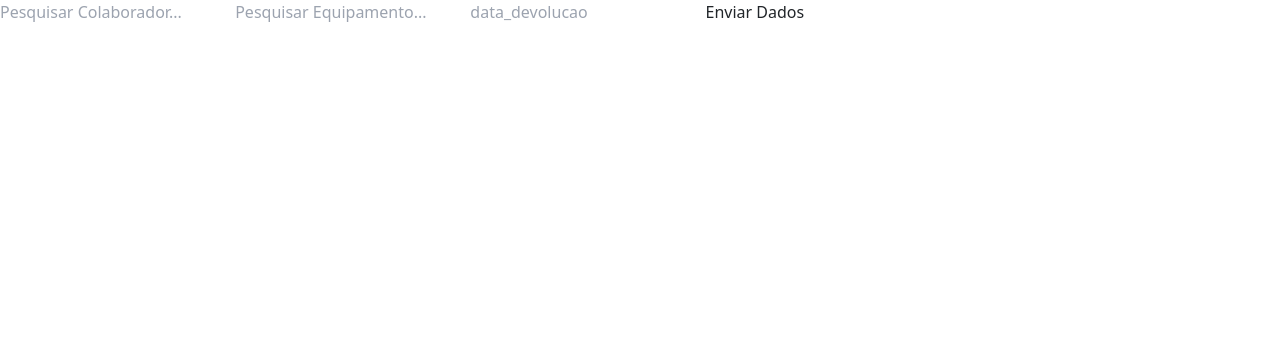
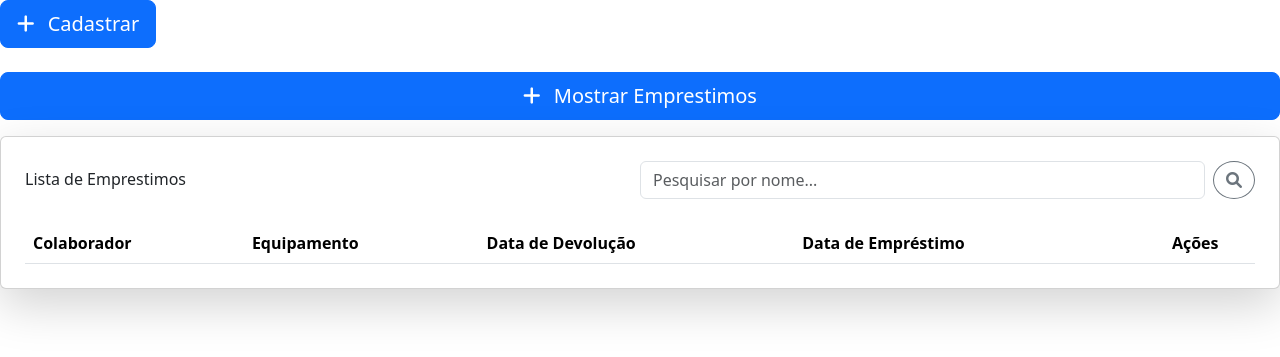
Before and after one commit to GabrielNHachmann/Controle-de-EPI, a Django app: page /emprestimo/ in a window 1280 px wide. Shown: the top 357 px of the page. Run offline with Django 5.2, Linux system fonts and the light colour scheme; tables that the repository leaves empty hold one stand-in row (values such as "Sample post"); lists and menus that the app fills with data are empty; some libraries are stand-ins or nearby versions.

Commit message:
finshed all of the pendences the last thing is to make the app bet

```diff
--- a/control/app/models.py
+++ b/control/app/models.py
@@ -34,7 +34,7 @@ class Emprestimo(models.Model):
         on_delete=models.CASCADE
     )
 
-    data_emprestimo = models.DateTimeField(auto_now_add=True, null=True, blank=True)
+    data_emprestimo = models.DateTimeField(auto_now_add=True)
     data_devolucao = models.DateTimeField(null=True, blank=True)
 
 def __str__(self):
--- a/control/app/templates/app/pages/colaboradores.html
+++ b/control/app/templates/app/pages/colaboradores.html
@@ -10,10 +10,6 @@
                 Painel de Colaboradores
             </h1>
             <div class="flex items-center space-x-4 w-full md:w-auto">
-                <form action="" method="GET" class="relative flex items-center flex-grow">
-                    <input type="search" name="search" placeholder="Pesquisar por nome..." class="pl-10 pr-4 py-2 rounded-full w-full text-gray-900 dark:text-gray-100 bg-white dark:bg-gray-800 focus:outline-none focus:ring-2 focus:ring-blue-500 shadow-md">
-                    <span class="absolute left-3 text-gray-400"><i class="fas fa-search"></i></span>
-                </form>
                 <button onclick="openModal('create-modal')" class="bg-blue-600 hover:bg-blue-700 text-white font-bold py-2 px-6 rounded-full shadow-lg transition transform hover:scale-105">
                     <i class="fas fa-plus mr-2"></i> Adicionar
                 </button>
@@ -112,7 +108,6 @@
                 </div>
             </div>
             {% empty %}
-            <p class="text-center col-span-full text-gray-500 dark:text-gray-400">Nenhum colaborador encontrado.</p>
             {% endfor %}
         </div>
     </div>
--- a/control/app/templates/app/pages/emprestimo.html
+++ b/control/app/templates/app/pages/emprestimo.html
@@ -1,11 +1,82 @@
 {% include 'app/partials/doctype.html' %}
 <body>
     <form action="{% url 'criar_emprestimo' %}" method="POST" class="mb-3">
-        {% csrf_token %}
-        <input type="search" name="nome_do_colaborador_input" placeholder="Pesquisar Colaborador...">
-        <input type="search" name="nome_do_equipamento_input" placeholder="Pesquisar Equipamento...">
-        <input type="search" name="data_devolucao" placeholder="data_devolucao">
-        <button type="submit">Enviar Dados</button>
-    </form>
+
+              {% csrf_token %}
+
+              {% for field in form %}
+                <div class="mb-3">
+                  <label for="{{ field.id_for_label }}" class="form-label">{{ field.label }}</label>
+                  {{ field }}
+                </div>
+              {% endfor %}
+
+
+                  <button type="submit" class="btn btn-primary btn-lg">
+                  <i class="fas fa-plus me-2"></i> Cadastrar
+                </button>
+            </form>
+
+            <form action="{% url 'show_emprestimos' %}" method="GET" class="mb-3">
+
+              {% csrf_token %}
+
+
+              <div class="d-grid mt-4">
+                <button type="submit" class="btn btn-primary btn-lg">
+                  <i class="fas fa-plus me-2"></i> Mostrar Emprestimos
+                </button>
+              </div>
+            </form>
+          </div>
+        </div>
+      </div>
+    </div>
+
+    <div class="row justify-content-center">
+      <div class="col-12">
+        <div class="card shadow-lg">
+          <div class="card-body p-4">
+            <div class="d-flex justify-content-between align-items-center mb-4">
+              <h2 class="card-title mb-0">Lista de Emprestimos</h2>
+              <form action="" class="search-form d-flex w-50 ms-auto">
+                <input type="search" class="form-control me-2" name="search" placeholder="Pesquisar por nome...">
+                <button type="submit" class="btn btn-outline-secondary rounded-circle">
+                  <i class="fas fa-search"></i>
+                </button>
+              </form>
+            </div>
+
+            <div class="table-responsive">
+              <table class="table table-hover mb-0">
+                <thead>
+                  <tr>
+                    <th>Colaborador</th>
+                    <th>Equipamento</th>
+                    <th>Data de Devolução</th>
+                    <th>Data de Empréstimo</th>
+                    <th class="text-center">Ações</th>
+                  </tr>
+                </thead>
+                <tbody>
+                  {% for i in emprestimo %}
+                  <tr>
+                    <td>{{ i.colaborador }}</td>
+                    <td>{{ i.equipamento }}</td>
+                    <td>{{ i.data_devolucao }}</td>
+                    <td>{{ i.data_emprestimo}}</td>
+                    <td class="text-center">
+                  {% endfor %}
+                </tbody>
+              </table>
+            </div>
+          </div>
+        </div>
+      </div>
+    </div>
+  </main>
+
+
+  <script src="https://cdn.jsdelivr.net/npm/bootstrap@5.3.3/dist/js/bootstrap.bundle.min.js" xintegrity="sha384-YvpcrYf0tY3lHB60NNkmXc5s9fDVZLESaAA55NDzOxhy9GkcIdslK1eN7N6jIeHz" crossorigin="anonymous"></script>
 </body>
 </html>
--- a/control/app/templates/app/pages/equipamentos.html
+++ b/control/app/templates/app/pages/equipamentos.html
@@ -109,3 +109,4 @@
   <script src="https://cdn.jsdelivr.net/npm/bootstrap@5.3.3/dist/js/bootstrap.bundle.min.js" xintegrity="sha384-YvpcrYf0tY3lHB60NNkmXc5s9fDVZLESaAA55NDzOxhy9GkcIdslK1eN7N6jIeHz" crossorigin="anonymous"></script>
 
 </body>
+</html>
--- a/control/app/views.py
+++ b/control/app/views.py
@@ -1,8 +1,6 @@
 from django.shortcuts import render, redirect, get_object_or_404, HttpResponse
-from .models import Equipamento
-from .models import Colaborador
-from .models import Emprestimo
-from .form import EquipamentoForm
+from .models import Equipamento, Colaborador, Emprestimo
+from .form import EquipamentoForm, EmprestimoForm
 
 
 # Create your views here.
@@ -118,19 +116,27 @@ def editar_equip_status(request, id):
 
 def criar_emprestimo(request):
     if request.method == 'POST':
-        nome_colaborador = request.POST.get('nome_do_colaborador_input') # Nome enviado pelo formulário
-        nome_equipamento = request.POST.get('nome_do_equipamento_input')
-        data_devolucao = request.POST.get('data_devolucao')
+        form = EmprestimoForm(request.POST)
 
-            # 1. Busca o objeto Colaborador no banco de dados pelo nome
-        colaborador_obj = Colaborador.objects.get(nome=nome_colaborador)
-        equipamento_obj = Equipamento.objects.get(nome=nome_equipamento)
+        if form.is_valid():
+            form.save()
 
-            # 2. Atribui o objeto (instância) à Foreign Key
-        emprestimo = Emprestimo(
-            colaborador=colaborador_obj,
-            equipamento=equipamento_obj,
-            data_devolucao=data_devolucao
-        )
-        emprestimo.save()
-        return redirect('criar_emprestimo')
+            return redirect('criar_emprestimo')
+
+    else:
+        form = EmprestimoForm()
+
+    return render(request, 'app/pages/emprestimo.html', {
+        'form': form,
+        'emprestimo': emprestimo
+    })
+
+def show_equipamento(request):
+    if request.method == 'GET':
+        equipamentos = Equipamento.objects.all()
+        return render(request, 'app/pages/relatorio.html', {'equipamentos': equipamentos})
+
+def show_emprestimos(request):
+    if request.method == 'GET':
+        emprestimo = Emprestimo.objects.all()
+        return render(request, 'app/pages/emprestimo.html', {'emprestimo': emprestimo})
--- a/control/control/urls.py
+++ b/control/control/urls.py
@@ -36,4 +36,6 @@ urlpatterns = [
     path('equipamentos/<int:id>/deletar/', views.deletar_equipamento, name='deletar_equipamento'),
     path('editar_equip_status/<int:id>', views.editar_equip_status, name='editar_equip_status'),
     path('criar_emprestimo/', views.criar_emprestimo, name='criar_emprestimo'),
+    path('show_equipamento/', views.show_equipamento, name='show_equipamento'),
+    path('show_emprestimos/', views.show_emprestimos, name='show_emprestimos')
 ]
```
Also changed, not shown: control/app/form.py (+12 -1 lines), control/app/templates/app/pages/relatorio.html (+66 -12 lines), control/app/migrations/0009_alter_emprestimo_data_emprestimo.py (added), control/db.sqlite3.
